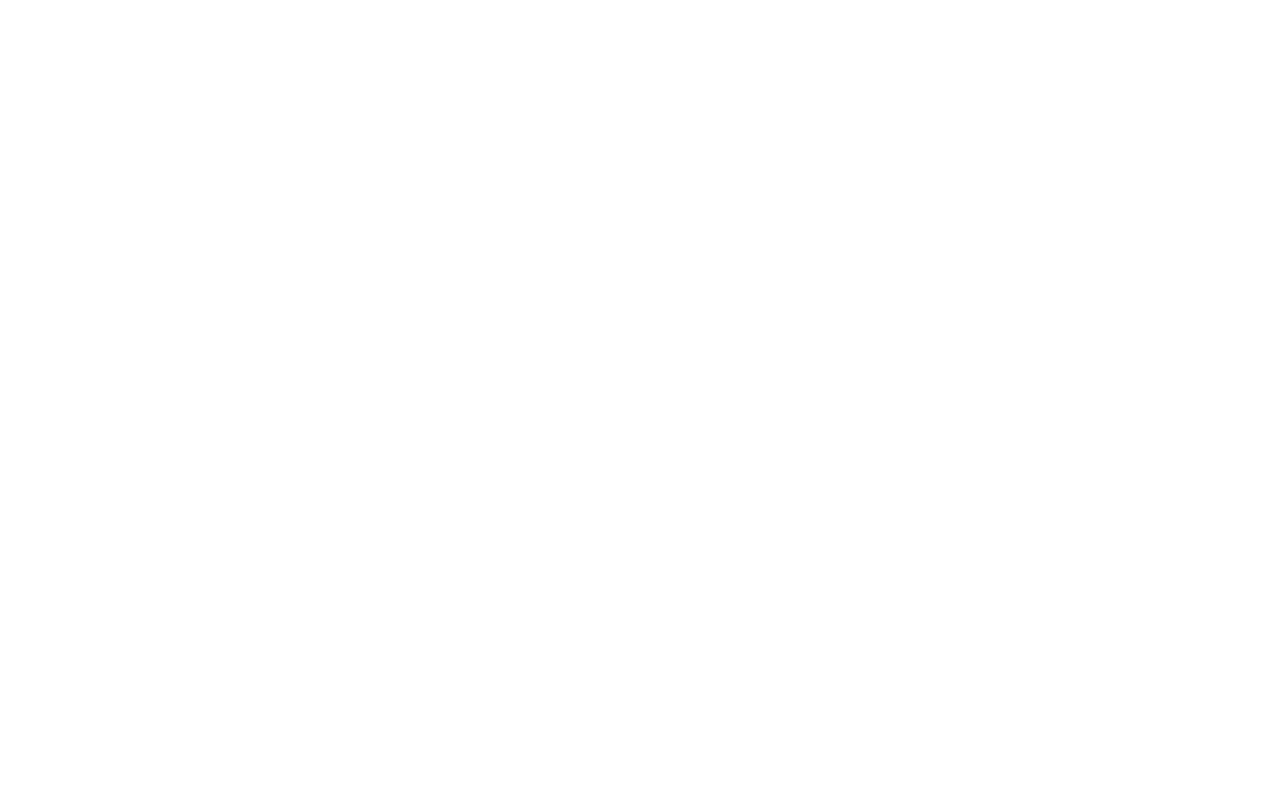
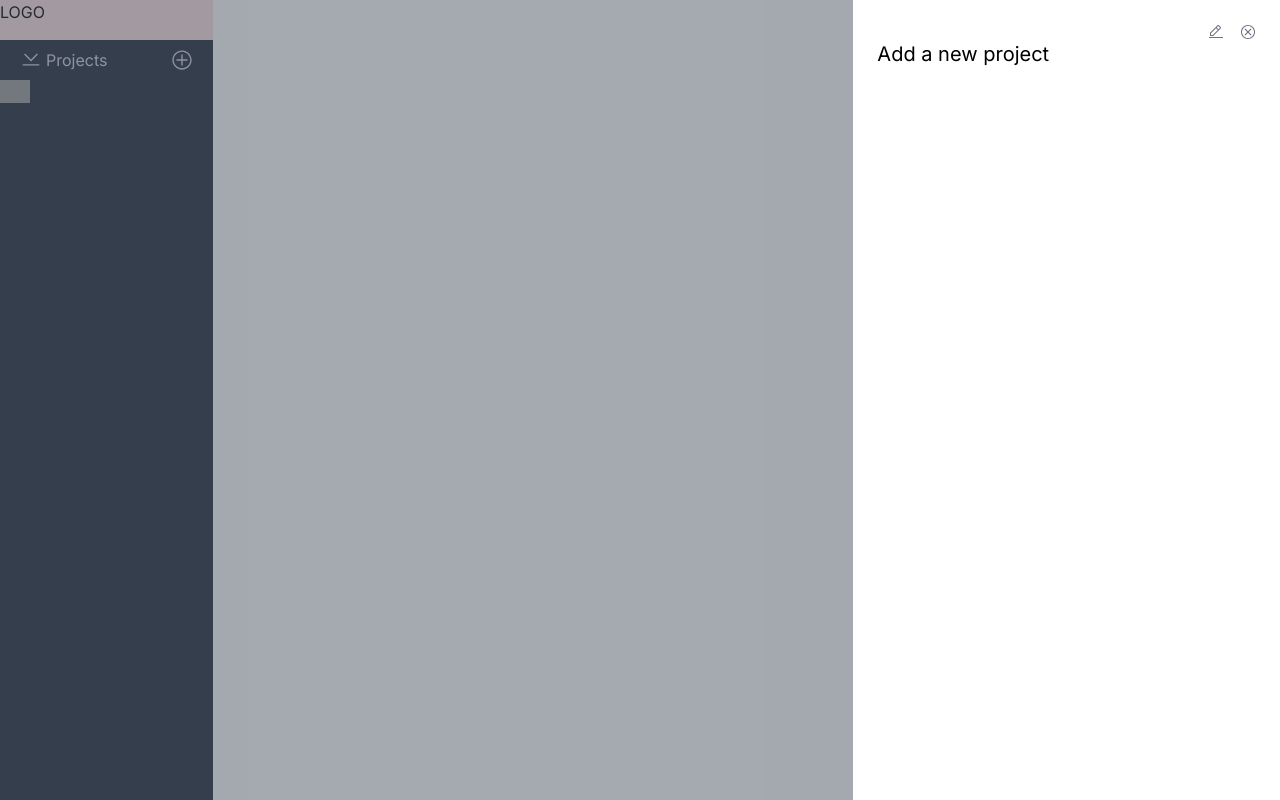
Before and after one commit to rmingon/agile-tools, a Next.js app: page / in a window 1280 px wide. Built offline with nearby package versions, Linux system fonts and the light colour scheme; grey boxes are pictures that could not be loaded.

Commit message:
add sidebar to layout

```diff
--- a/src/app/layout.tsx
+++ b/src/app/layout.tsx
@@ -1,5 +1,7 @@
 import './globals.css'
 import { Inter } from 'next/font/google'
+import {ReactNode} from "react";
+import SideBar from "@/components/common/SideBar";
 
 const inter = Inter({ subsets: ['latin'] })
 
@@ -11,11 +13,20 @@
 export default function RootLayout({
   children,
 }: {
-  children: React.ReactNode
+  children: ReactNode
 }) {
   return (
     <html lang="en">
-      <body className={inter.className}>{children}</body>
+      <body className={inter.className}>
+      <div className={'flex'}>
+        <div className={'w-1/6 h-full'}>
+          <SideBar/>
+        </div>
+        <div>
+          {children}
+        </div>
+      </div>
+      </body>
     </html>
   )
 }
```
